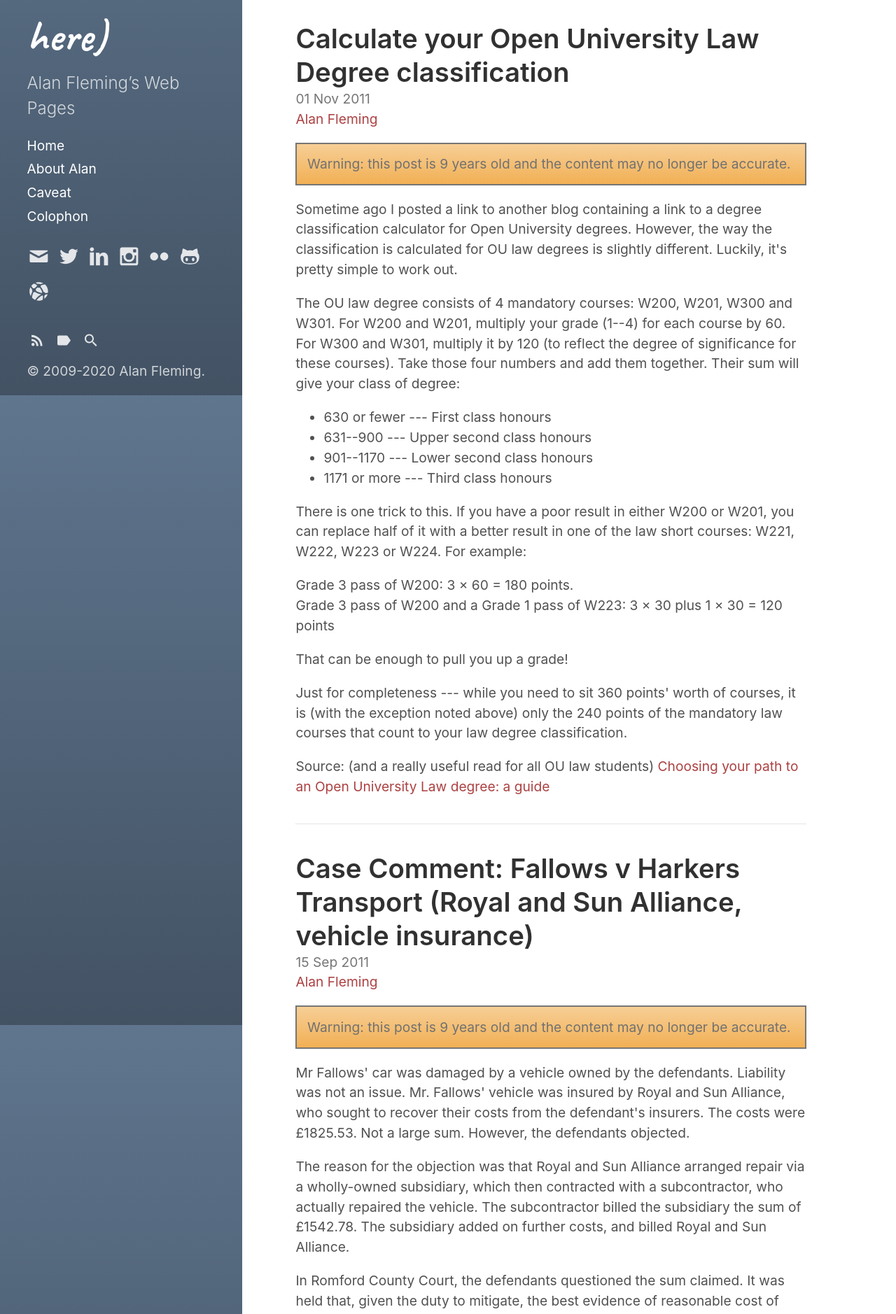
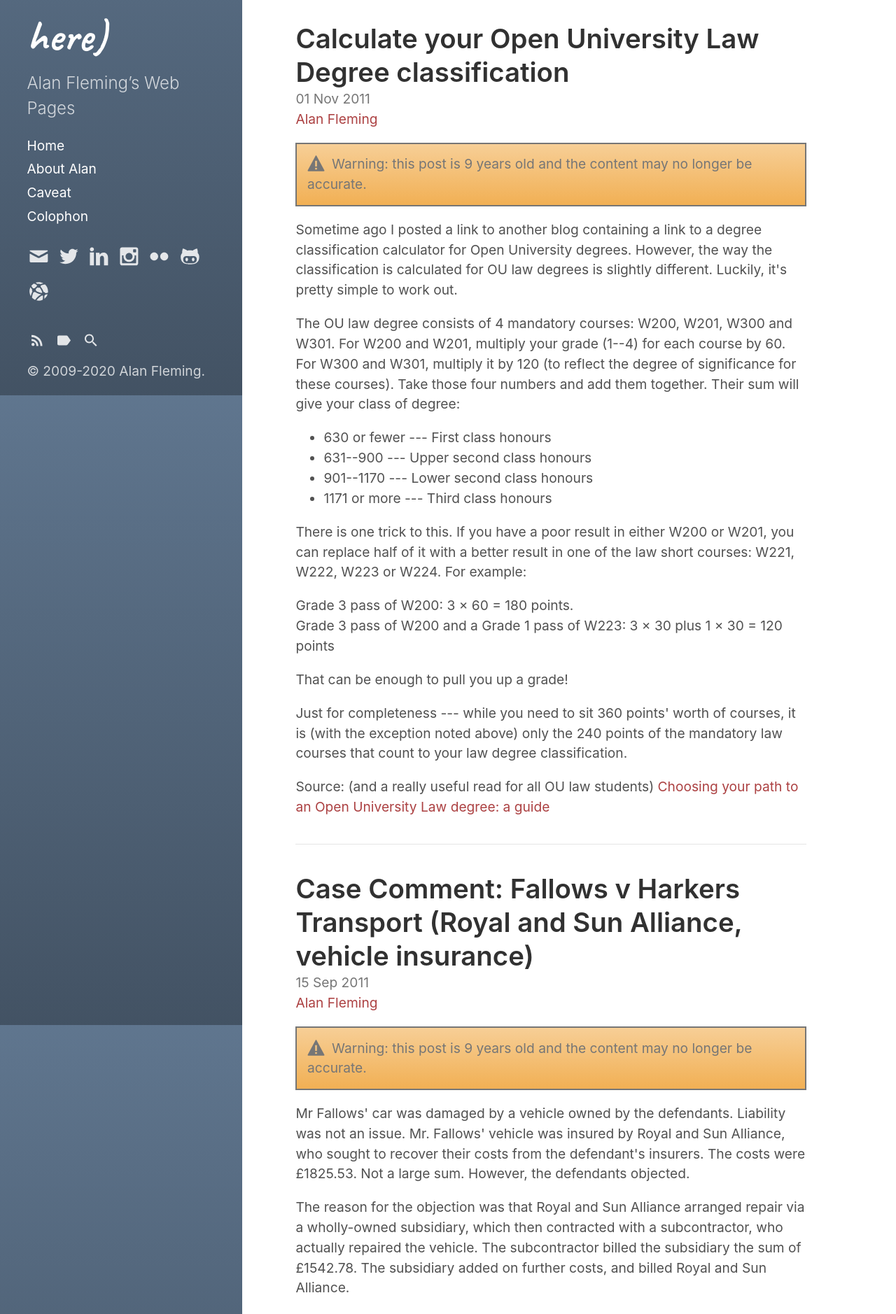
Before and after one commit to alan-fleming/alanfleming.org, a Jekyll site: the page built from blog/index.html, in a window 1280 px wide. Shown: the part 335-2213 px from the top of the page at 70% size. Built offline with Jekyll 4.4.1, drawn with Linux system fonts in a browser that asks for light colours; the list of posts is cut into pages by our own code.

Commit message:
Include warning svg icon in warning box

```diff
--- a/_includes/post-meta.html
+++ b/_includes/post-meta.html
@@ -40,6 +42,9 @@
   {% capture post_age %}{{this_year | minus: post_year }}{% endcapture %}
   {% assign post_age = post_age | plus: 0 %}
   {% if post_age > site.warn_age and post.autowarn == true %}
-  <p class="warning">Warning: this post is {{ post_age }} years old and the content may no longer be accurate.</p>
-    {% endif %}
+  {% include svg/sym-warning.svg %}
+  <div class="warning">
+    <svg class="icon-warning"><use href="#icon-warning" ></use></svg>Warning: this post is {{ post_age }} years old and the content may no longer be accurate.
+  </div>
+  {% endif %}
 </div>
--- a/_sass/hydeout/_message.scss
+++ b/_sass/hydeout/_message.scss
@@ -4,16 +4,26 @@
 // or to a parent if there are multiple elements to show.
 
 .message {
-  background-color: #f9f9f9;
-  color: #717171;
+  background-color: $gray-1;
+  color: $gray-4;
   margin-bottom: 1rem;
   padding: 1rem;
 }
 
 .warning {
   background-color: $yellow;
+  font-size: 1rem;
   border: 2px solid $gray-4;
   background-image: linear-gradient(to bottom, lighten($yellow, 7%), darken($yellow, 7%));
-  padding: 2% 2% 2%;
-  color: #717171;
+  padding: 1.5% 2% 2%;
+  color: $gray-4;
 }
+
+.icon-warning {
+  position:relative;
+  fill: $gray-4;
+  width: 25px;
+  height: 25px;
+  top: 5px;
+  margin-right: 10px;
+}
```
Also changed, not shown: other parts of _includes/post-meta.html (+4 -2 lines), _includes/svg/sym-warning.svg (added).
